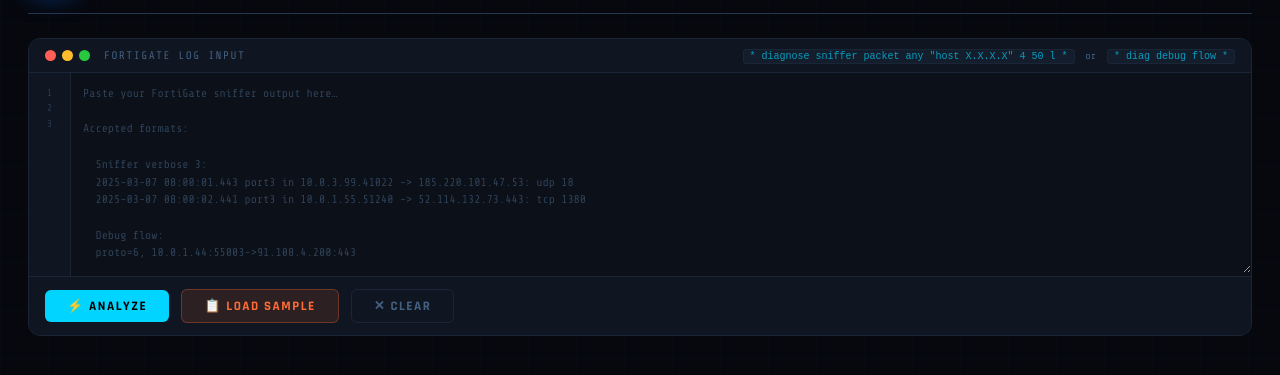
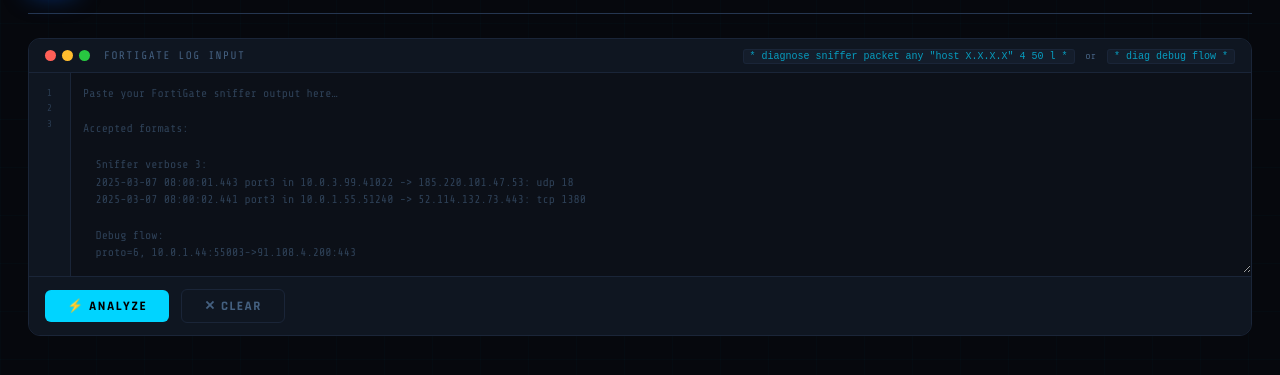
Before and after one commit to ramg1204/FGT_Sniffer_Analyzer-Dashboard, a plain HTML site: page index.html in a window 1280 px wide. Shown: the part 73-448 px from the top of the page. Drawn offline with nearby package versions, Linux system fonts and the light colour scheme.

Commit message:
Update index.html

```diff
--- a/index.html
+++ b/index.html
@@ -626,7 +626,6 @@ All parsing is done locally in your browser — nothing is sent anywhere."
     <!-- action bar -->
     <div class="action-bar">
       <button class="btn btn-analyze" onclick="runAnalysis()">⚡ Analyze</button>
-      <button class="btn btn-sample"  onclick="loadSample()">📋 Load Sample</button>
       <button class="btn btn-clear"   onclick="clearAll()">✕ Clear</button>
       <div class="status-pill" id="status-pill" style="display:none"></div>
     </div>
```
